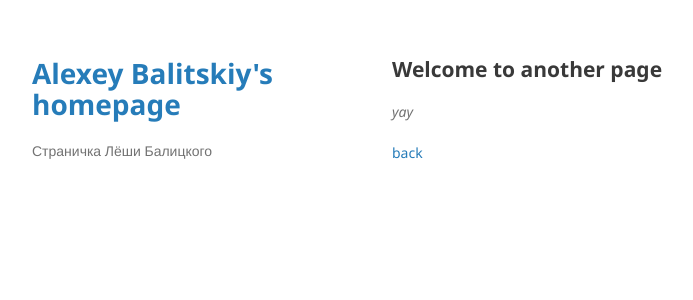
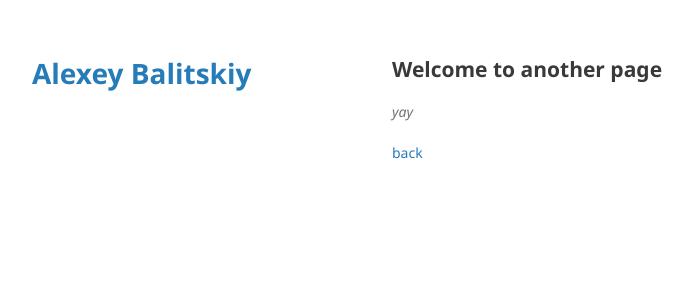
Before and after one commit to a-balitskiy/a-balitskiy.github.io, a Jekyll site: the page built from another-page.md, in a window 1280 px wide. Shown: the top 300 px of the page, without its empty margins (178-871 px from the left). Built offline with Jekyll 4.4.1, drawn with Linux system fonts in a browser that asks for light colours.

Commit message:
Update _config.yml

```diff
--- a/_config.yml
+++ b/_config.yml
@@ -18,10 +18,10 @@
 # You can create any custom variable you would like, and they will be accessible
 # in the templates via {{ site.myvariable }}.
 
-title: Alexey Balitskiy's homepage
+title: Alexey Balitskiy
 email: balitski@mit.edu
 description: >- # this means to ignore newlines until "baseurl:"
-  Страничка Лёши Балицкого
+#  Страничка Лёши Балицкого
 
 baseurl: "" # the subpath of your site, e.g. /blog
 #url: "https://balit.ski" # the base hostname & protocol for your site, e.g. http://example.com
```
